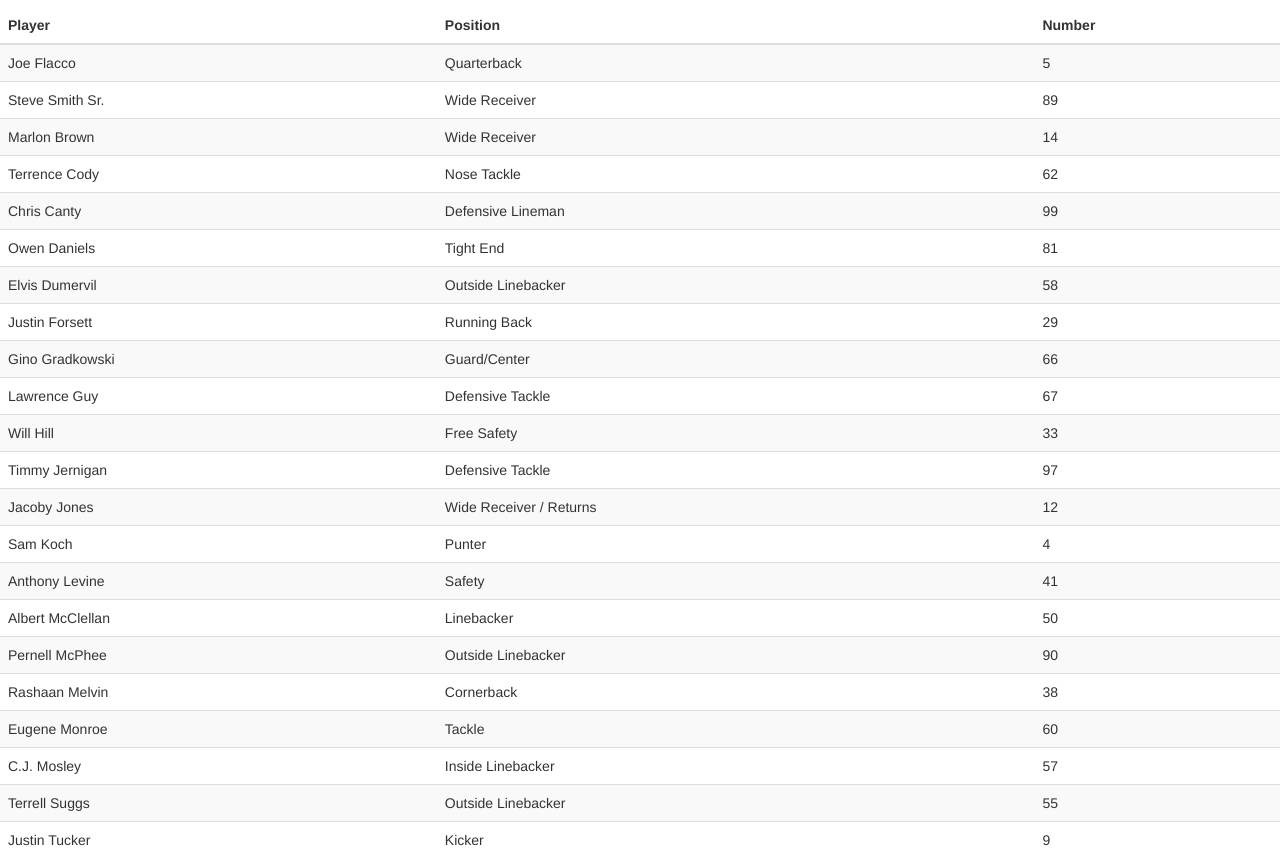
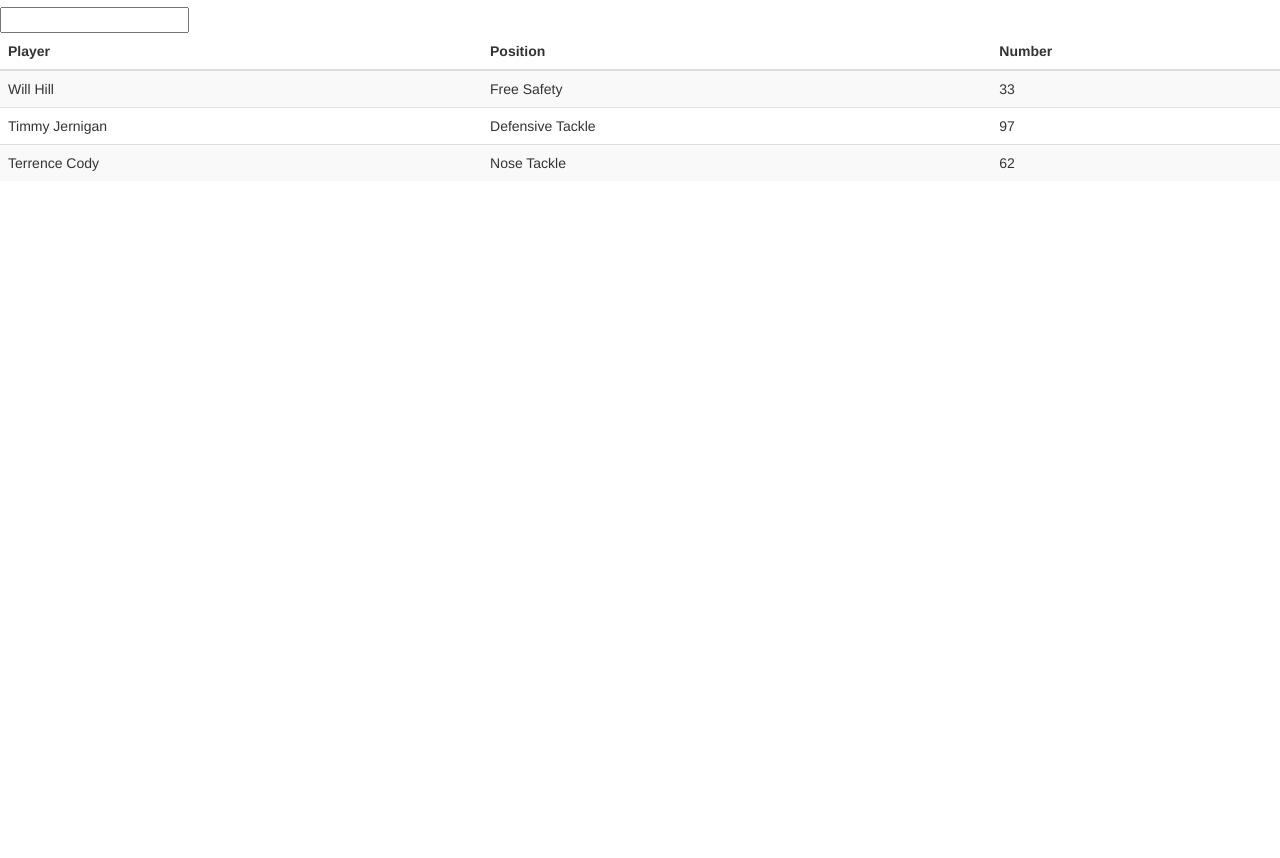
Before and after one commit to colorfest/angularjs, a website: page src/index.html in a window 1280 px wide. Shown: the part 63-921 px from the top of the page. After the commit the page ends 820 px from the top, so only its background shows below. Drawn offline with Linux system fonts and the light colour scheme.

Commit message:
Adding filter tutorial

```diff
--- a/src/index.html
+++ b/src/index.html
@@ -15,6 +15,8 @@
 	<div class="mainContainer" data-ng-app="RavensApp">
 		<h1>Baltimore Ravens</h1>
 
+		<input type="text" data-ng-model="search.$">
+
 		<div data-ng-controller="ravensCtrl">
 			<table class="table table-striped">
 				<thead>
@@ -25,7 +27,7 @@
 					</tr>
 				</thead>
 				<tbody>
-					<tr data-ng-repeat="player in players">
+					<tr data-ng-repeat="player in players | filter:search | orderBy:'-name' | limitTo: 3">
 						<td>{{player.name}}</td>
 						<td>{{player.position}}</td>
 						<td>{{player.number}}</td>
--- a/src/resources/js/ravensService.js
+++ b/src/resources/js/ravensService.js
@@ -21,6 +21,5 @@ app.service("ravensService", function ($http, $q)
 	promise.then(function (data)
 	{
 		$scope.players = data.data;
-		console.log($scope.players);
 	});
 })
```
